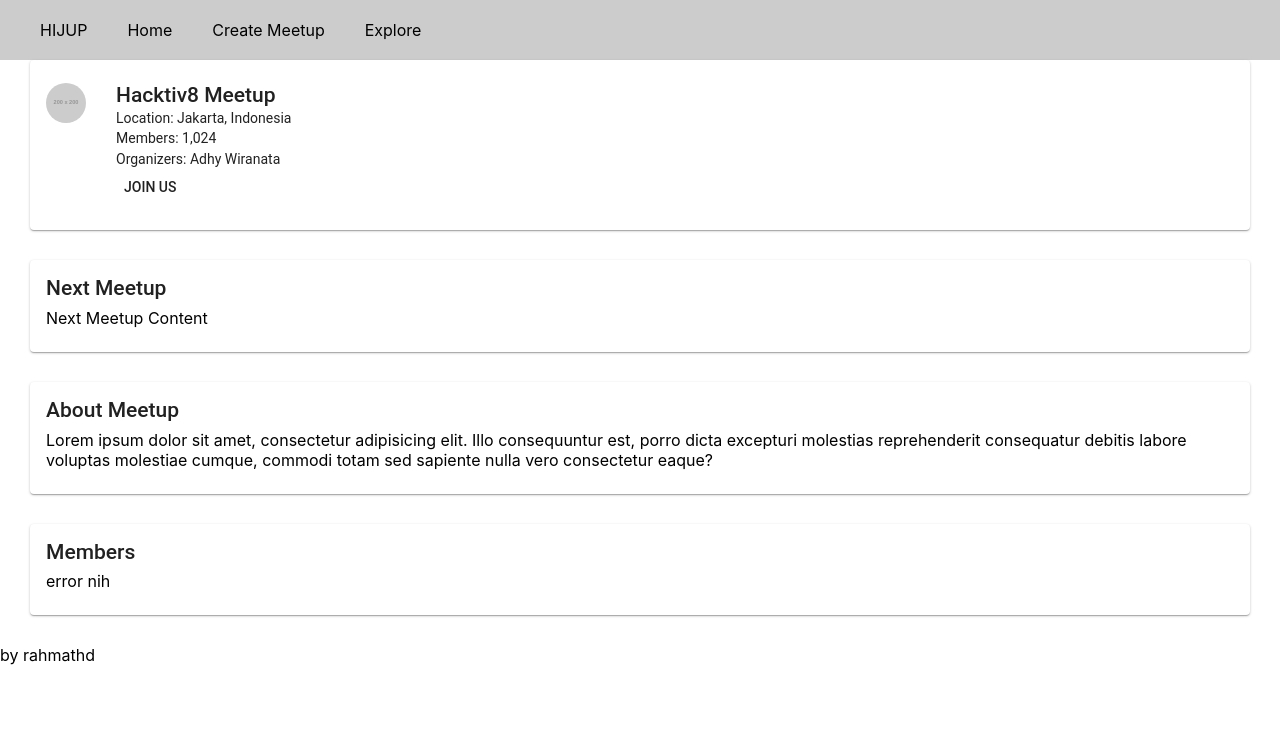
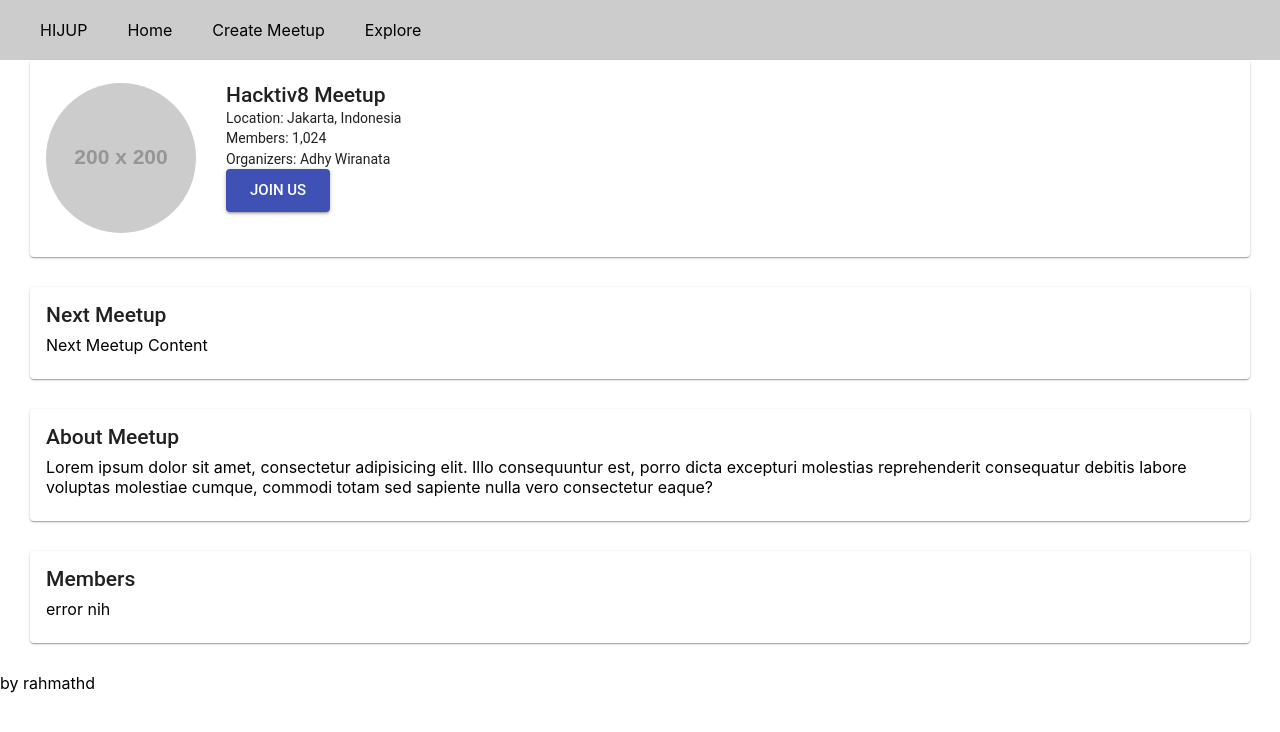
Before and after one commit to rahmatrhd/q-temu, a React (Create React App) app: page / in a window 1280 px wide. Shown: the top 732 px of the page. Built offline with nearby package versions, Linux system fonts and the light colour scheme; no server answers.

Commit message:
materialize MainMeetup style

```diff
--- a/src/components/molecules/MainMeetup.js
+++ b/src/components/molecules/MainMeetup.js
@@ -6,7 +6,10 @@ import Button from '../atoms/Button'
 const MainMeetup = () => (
   <div style={{ display: 'flex'}}>
     <div style={{ marginRight: 30, }}>
-      <Avatar src="https://placehold.it/200x200"/>
+      <Avatar
+        style={{ width: 150, height: 150 }}
+        src="https://placehold.it/200x200"
+      />
     </div>
     <div style={{ flex: 1 }}>
       <Text variant="title">Hacktiv8 Meetup</Text>
@@ -19,7 +22,7 @@ const MainMeetup = () => (
       <Text>
         Organizers: Adhy Wiranata
       </Text>
-      <Button>Join Us</Button>
+      <Button color="primary" variant="raised" size="large">Join Us</Button>
     </div>
   </div>
 )
```
